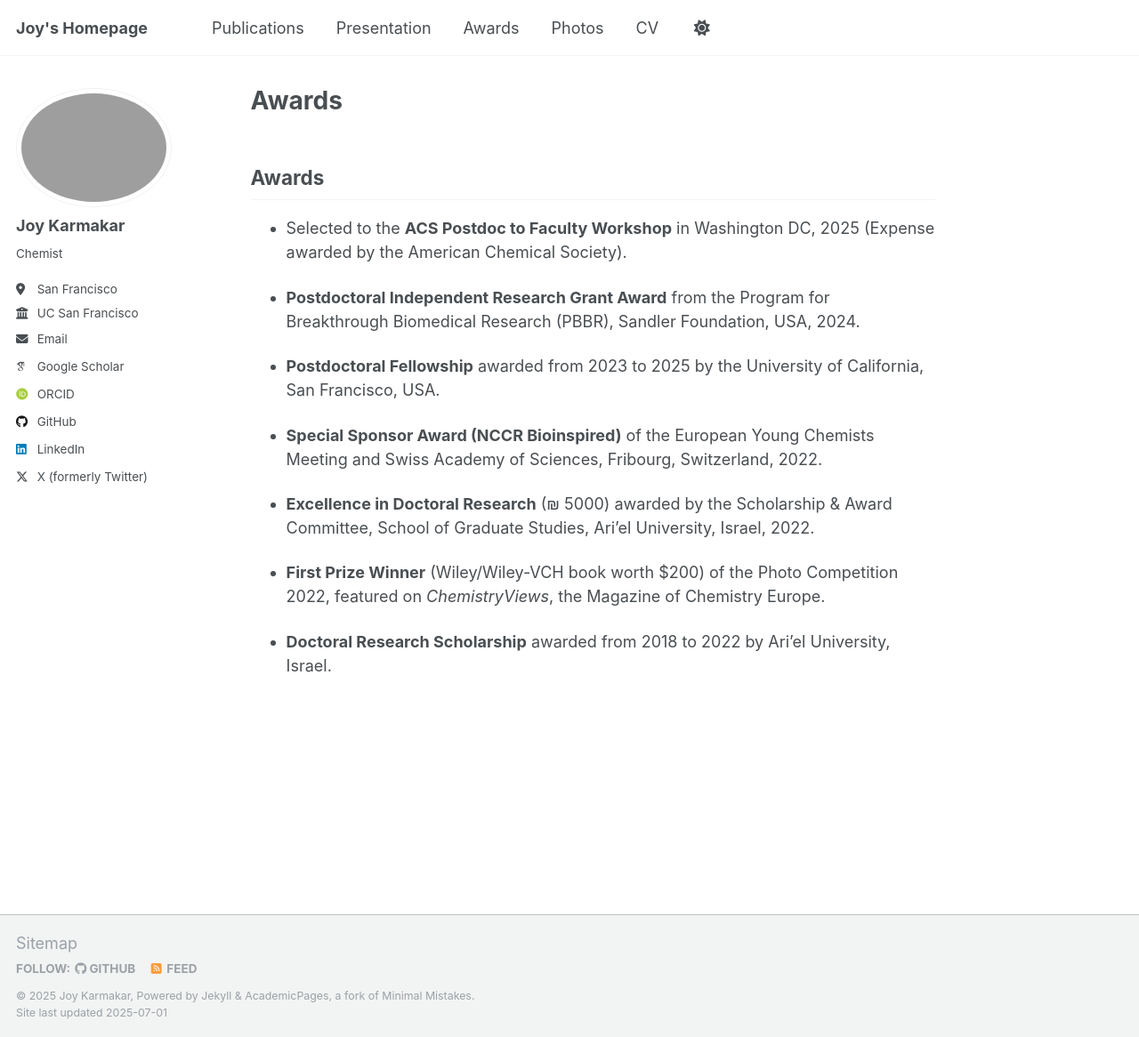
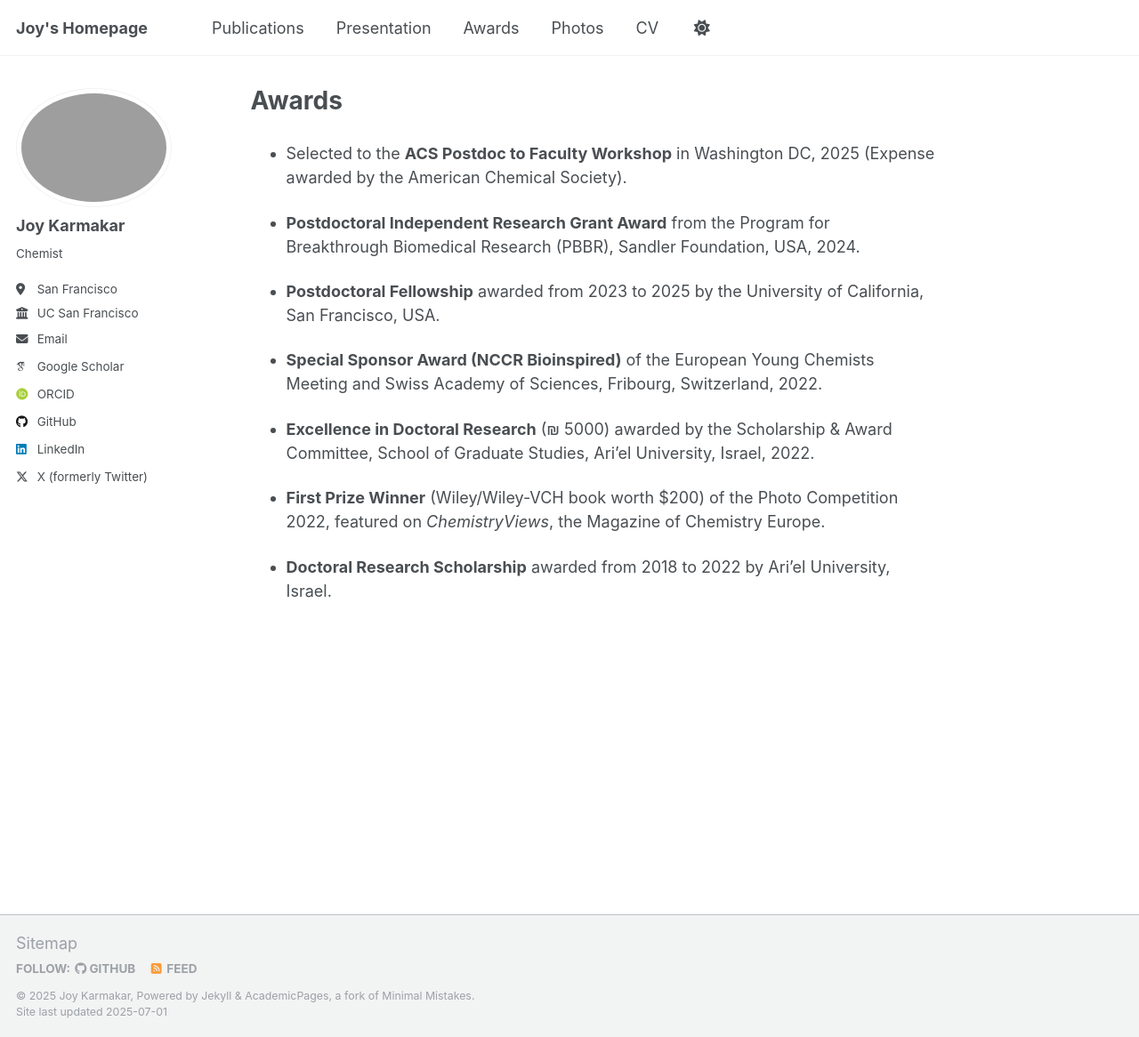
Before and after one commit to DrJoyKarmakar/DrJoyKarmakar.github.io, a Jekyll site: the page built from _pages/awards.md, in a window 1280 px wide and 1166 px high. Shown: the whole window at 89% size. Built offline with Jekyll 4.4.1, drawn with Linux system fonts in a browser that asks for light colours; some web fonts are replaced; a script that is not in the unit is left out.

Commit message:
Update awards.md

```diff
--- a/_pages/awards.md
+++ b/_pages/awards.md
@@ -4,8 +4,6 @@ title: "Awards"
 permalink: /awards/
 author_profile: true
 ---
-
-## Awards
 
 - Selected to the **ACS Postdoc to Faculty Workshop** in Washington DC, 2025 (Expense awarded by the American Chemical Society).
 
```
